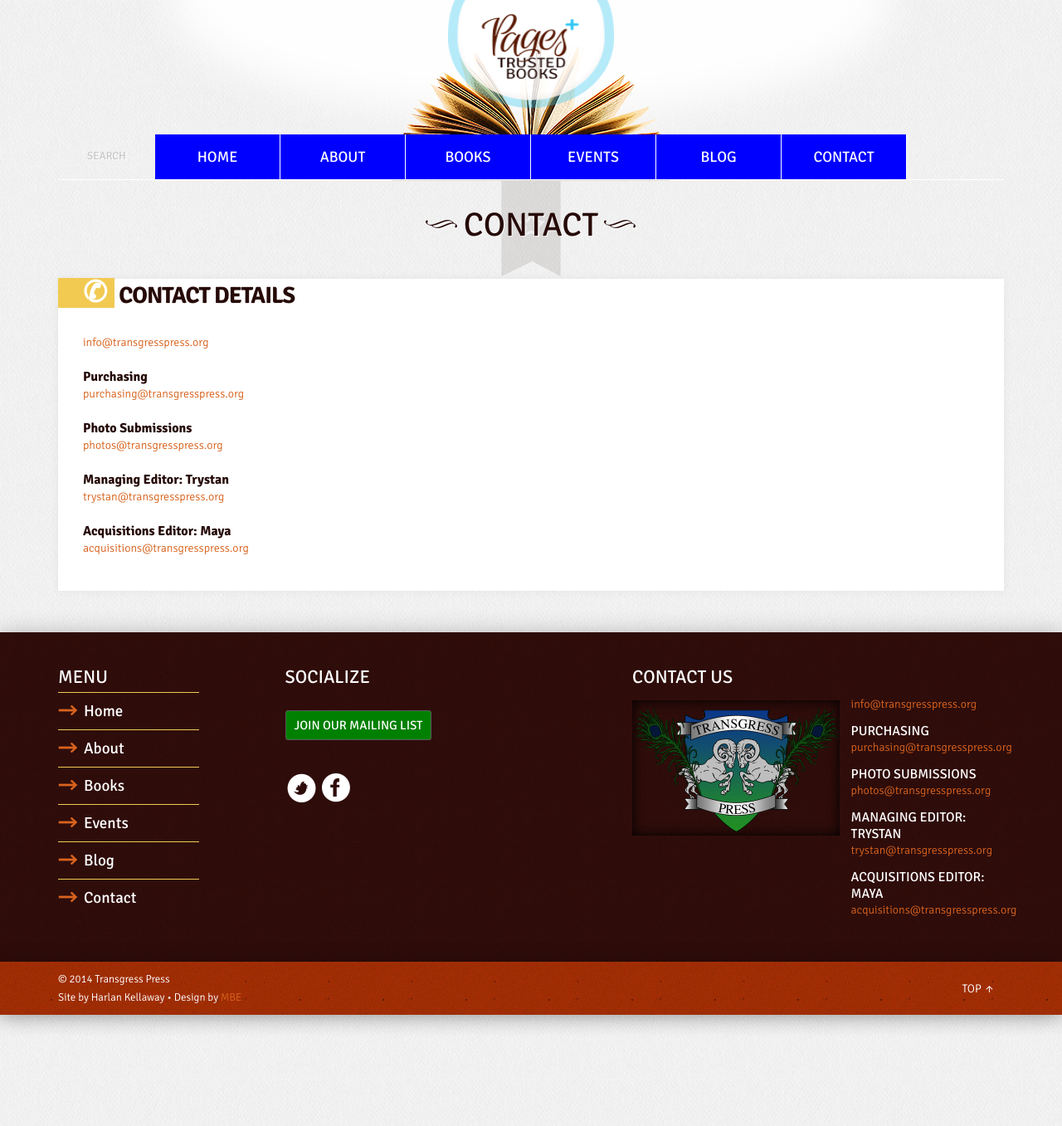
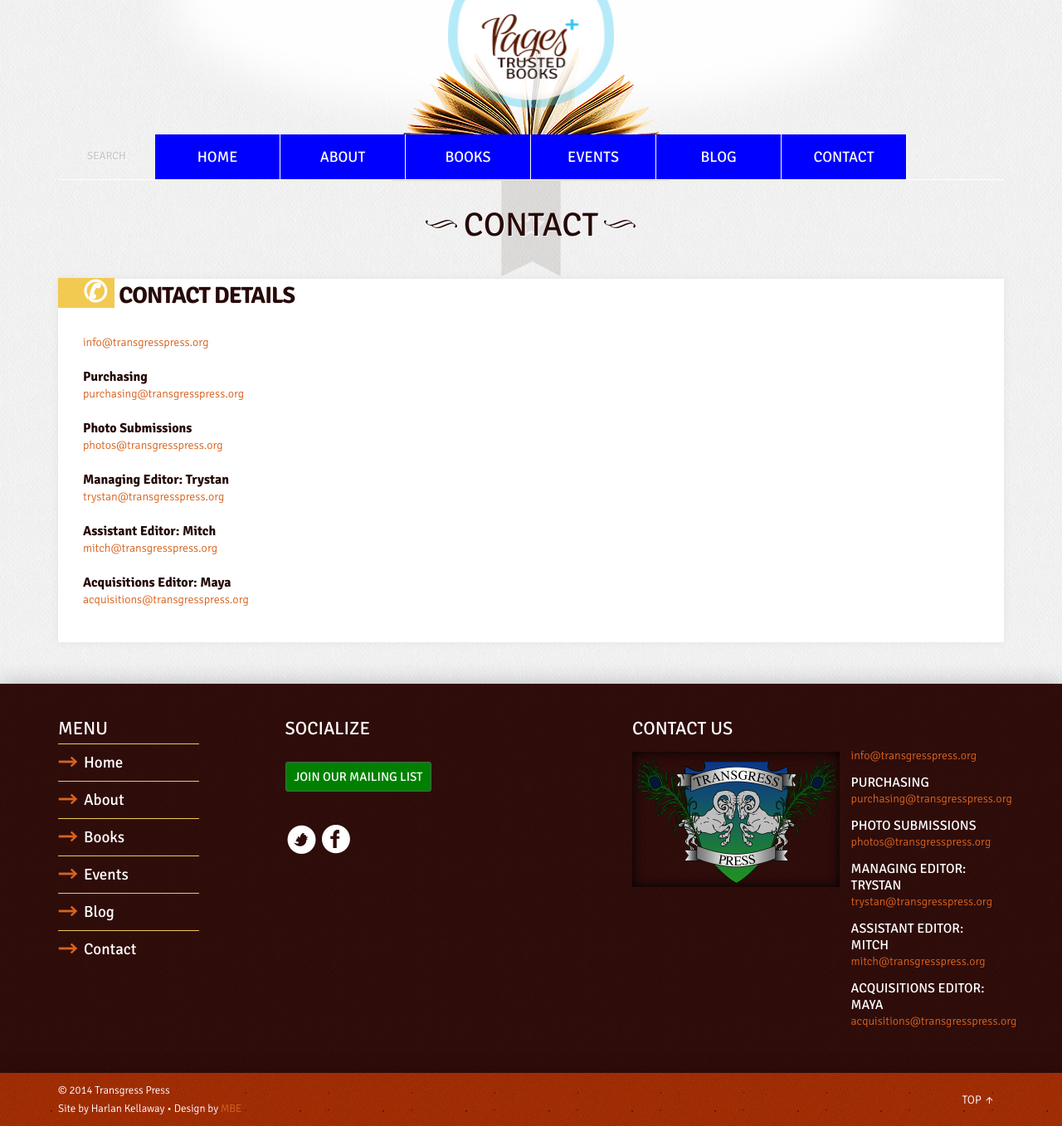
Before and after one commit to transgresspress/transgresspress.github.io, a Jekyll site: the page built from contact/index.html, in a window 1280 px wide. Shown: the whole page at 83% size. Built offline with Jekyll 4.4.1, drawn with Linux system fonts in a browser that asks for light colours.

Commit message:
Updates list of contacts

```diff
--- a/_config.yml
+++ b/_config.yml
@@ -3,12 +3,14 @@
 url: transgresspress.github.io
 name: Transgress Press
 name_managing_editor: Trystan
+name_assistant_editor: Mitch
 name_acquisitions_editor: Maya
 
 email: info@transgresspress.org
 email_purchasing: purchasing@transgresspress.org
 email_photos: photos@transgresspress.org
 email_managing_editor: trystan@transgresspress.org
+email_assistant_editor: mitch@transgresspress.org
 email_acquisitions_editor: acquisitions@transgresspress.org
 
 message_credit: Site by Harlan Kellaway &bull; Design by <a href="http://mbeagency.com/" target="_blank">MBE</a>
--- a/_includes/footer.html
+++ b/_includes/footer.html
@@ -53,6 +53,10 @@
                                                 <p>
                                                     <a href="mailto:{{ site.email_managing_editor }}">{{ site.email_managing_editor }}</a>
                                                 </p>
+                                                <h4>Assistant Editor: {{ site.name_assistant_editor }}</h4>
+                                                <p>
+                                                    <a href="mailto:{{ site.email_assistant_editor }}">{{ site.email_assistant_editor }}</a>
+                                                </p>
                                                 <h4>Acquisitions Editor: {{ site.name_acquisitions_editor }}</h4>
                                                 <p>
                                                     <a href="mailto:{{ site.email_acquisitions_editor }}">{{ site.email_acquisitions_editor }}</a>
--- a/about/index.html
+++ b/about/index.html
@@ -1,7 +1,7 @@
 ---
 layout: books
 title: About | Transgress Press
-nav-link: /about/
+nav-link: about
 ---
 		<div class="main about-us" role="main">
 			<div class="page-title">
--- a/contact/index.html
+++ b/contact/index.html
@@ -26,6 +26,10 @@
                                                 <p>
                                                     <a href="mailto:{{ site.email_managing_editor }}">{{ site.email_managing_editor }}</a>
                                                 </p>
+                                                <h4>Assistant Editor: {{ site.name_assistant_editor }}</h4>
+                                                <p>
+                                                    <a href="mailto:{{ site.email_assistant_editor }}">{{ site.email_assistant_editor }}</a>
+                                                </p>
                                                 <h4>Acquisitions Editor: {{ site.name_acquisitions_editor }}</h4>
                                                 <p>
                                                     <a href="mailto:{{ site.email_acquisitions_editor }}">{{ site.email_acquisitions_editor }}</a>
```
